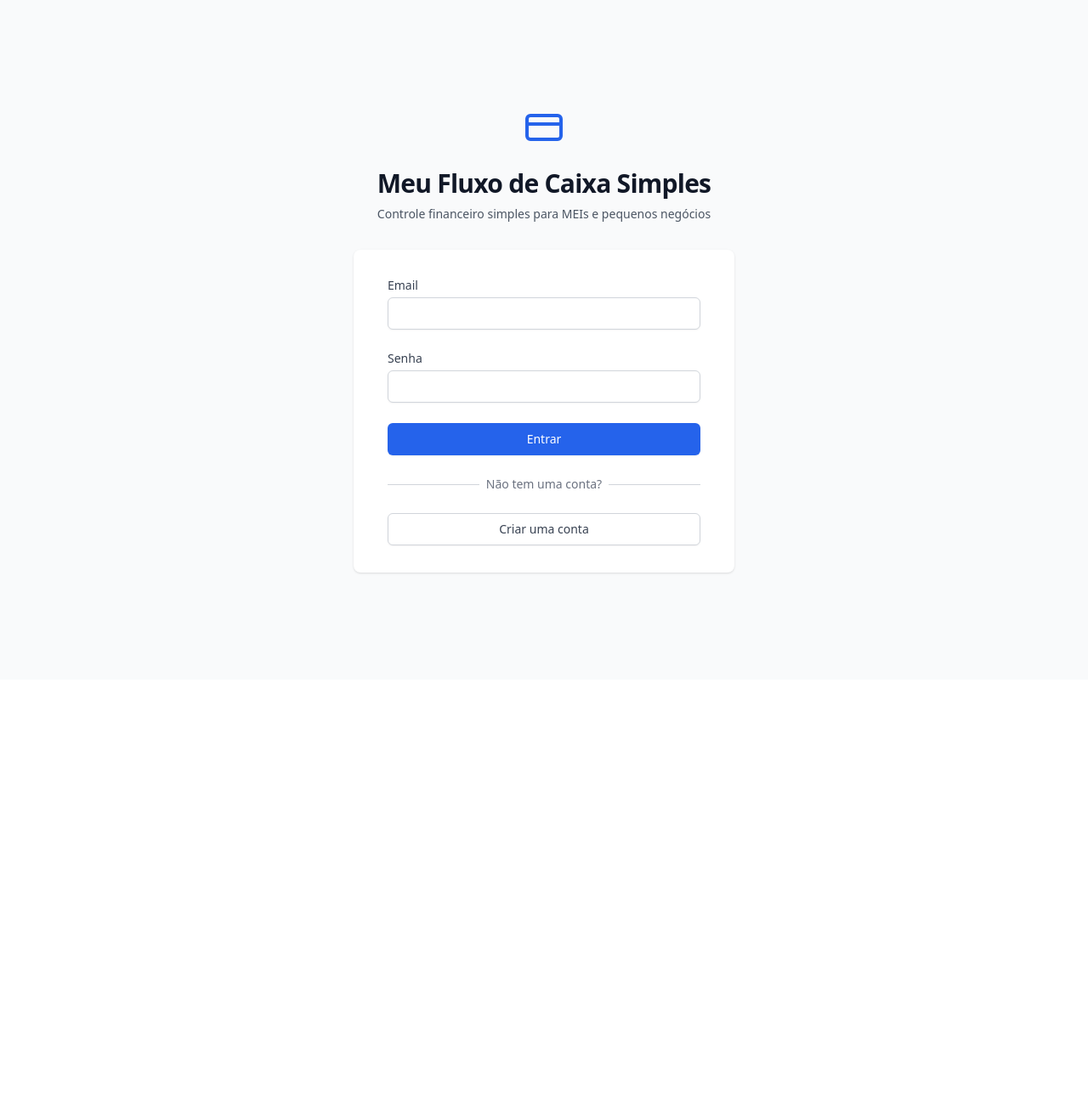
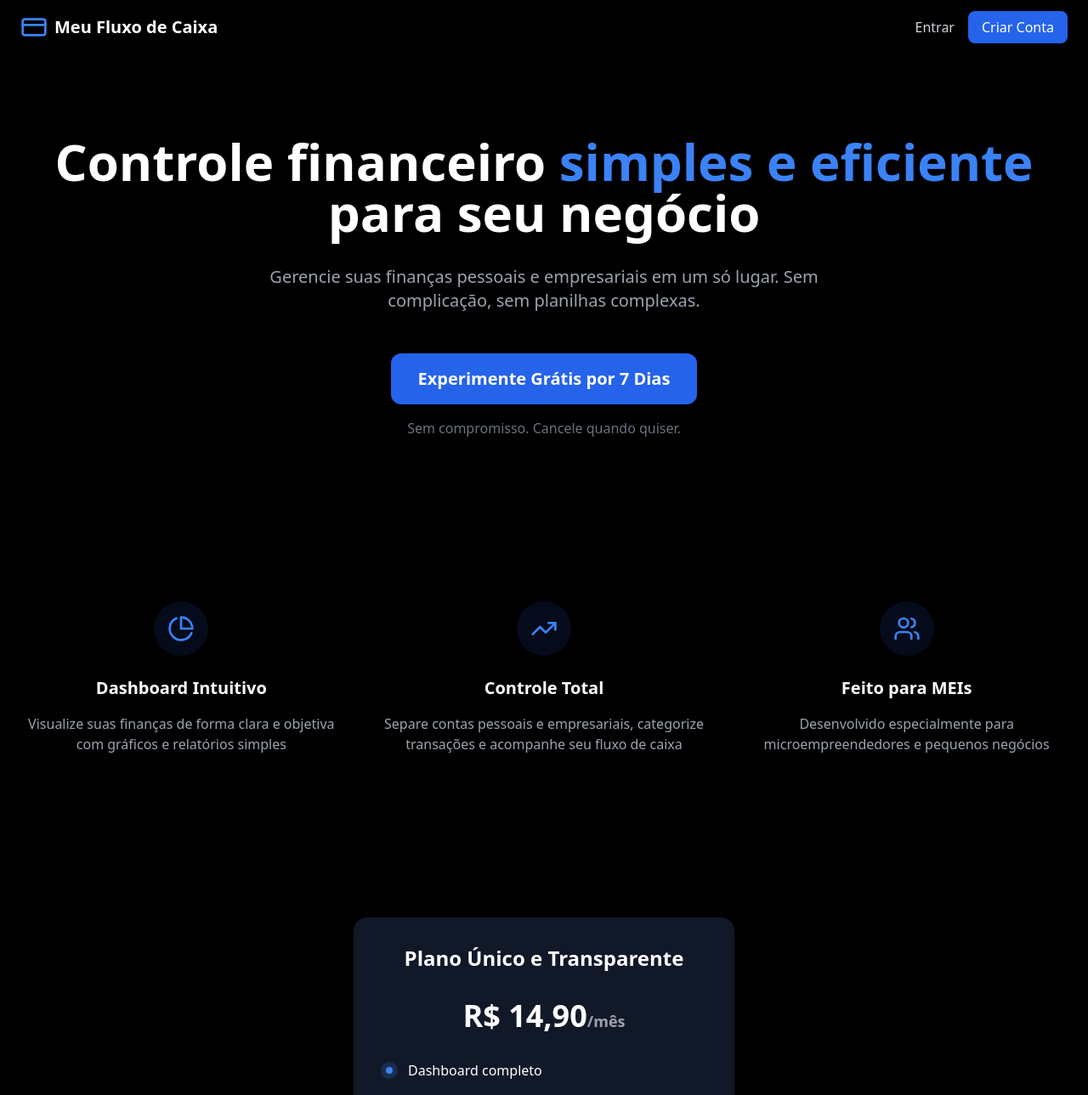
Before and after one commit to FelipeBenedetti/meu-fluxo-de-caixa-simples, a React (Vite) app: page / in a window 1280 px wide. Before the commit this address led to /login. Shown: the top 1289 px of the page at 85% size. Before the commit the page ends 800 px from the top, so only its background shows below. Built offline with nearby package versions, Linux system fonts and the light colour scheme; no server answers.

Commit message:
add homepage

```diff
--- a/src/App.tsx
+++ b/src/App.tsx
@@ -5,6 +5,7 @@ import { SubscriptionProvider } from './contexts/SubscriptionContext';
 import { TransactionProvider } from './contexts/TransactionContext';
 
 import Layout from './components/layout/Layout';
+import HomePage from './pages/HomePage';
 import LoginPage from './pages/LoginPage';
 import RegisterPage from './pages/RegisterPage';
 import DashboardPage from './pages/DashboardPage';
@@ -24,66 +25,48 @@ function App() {
           <TransactionProvider>
             <Toaster position="top-right" />
             <Routes>
+              <Route path="/" element={<HomePage />} />
               <Route path="/login" element={<LoginPage />} />
               <Route path="/register" element={<RegisterPage />} />
               <Route element={<Layout />}>
-                <Route path="/" element={<Navigate to="/dashboard" replace />} />
-                <Route
-                  path="/dashboard"
-                  element={
+                <Route path="/dashboard" element={
                   <ProtectedRoute>
                     <SubscriptionRoute>
                       <DashboardPage />
                     </SubscriptionRoute>
                   </ProtectedRoute>
-                  }
-                />
-                <Route
-                  path="/transactions"
-                  element={
+                } />
+                <Route path="/transactions" element={
                   <ProtectedRoute>
                     <SubscriptionRoute>
                       <TransactionsPage />
                     </SubscriptionRoute>
                   </ProtectedRoute>
-                  }
-                />
-                <Route
-                  path="/transactions/new"
-                  element={
+                } />
+                <Route path="/transactions/new" element={
                   <ProtectedRoute>
                     <SubscriptionRoute>
                       <NewTransactionPage />
                     </SubscriptionRoute>
                   </ProtectedRoute>
-                  }
-                />
-                <Route
-                  path="/categories"
-                  element={
+                } />
+                <Route path="/categories" element={
                   <ProtectedRoute>
                     <SubscriptionRoute>
                       <CategoriesPage />
                     </SubscriptionRoute>
                   </ProtectedRoute>
-                  }
-                />
-                <Route
-                  path="/subscription"
-                  element={
+                } />
+                <Route path="/subscription" element={
                   <ProtectedRoute>
                     <SubscriptionPage />
                   </ProtectedRoute>
-                  }
-                />
-                <Route
-                  path="/profile"
-                  element={
+                } />
+                <Route path="/profile" element={
                   <ProtectedRoute>
                     <ProfilePage />
                   </ProtectedRoute>
-                  }
-                />
+                } />
               </Route>
             </Routes>
           </TransactionProvider>
--- /dev/null
+++ b/src/pages/HomePage.tsx
@@ -0,0 +1,145 @@
+import { Link } from 'react-router-dom';
+import { CreditCard, PieChart, TrendingUp, Users } from 'lucide-react';
+
+const HomePage = () => {
+    return (
+        <div className="min-h-screen bg-black text-white">
+            {/* Navigation */}
+            <nav className="container mx-auto px-6 py-4">
+                <div className="flex justify-between items-center">
+                    <div className="flex items-center">
+                        <CreditCard className="h-8 w-8 text-blue-500" />
+                        <span className="ml-2 text-xl font-bold">Meu Fluxo de Caixa</span>
+                    </div>
+                    <div className="space-x-4">
+                        <Link to="/login" className="text-gray-300 hover:text-white">
+                            Entrar
+                        </Link>
+                        <Link
+                            to="/register"
+                            className="px-4 py-2 rounded-lg bg-blue-600 hover:bg-blue-700 text-white font-medium"
+                        >
+                            Criar Conta
+                        </Link>
+                    </div>
+                </div>
+            </nav>
+
+            {/* Hero Section */}
+            <div className="container mx-auto px-6 py-24 text-center">
+                <h1 className="text-5xl md:text-6xl font-bold mb-8">
+                    Controle financeiro{' '}
+                    <span className="text-blue-500">simples e eficiente</span>
+                    <br />
+                    para seu negócio
+                </h1>
+                <p className="text-xl text-gray-400 mb-12 max-w-2xl mx-auto">
+                    Gerencie suas finanças pessoais e empresariais em um só lugar.
+                    Sem complicação, sem planilhas complexas.
+                </p>
+                <Link
+                    to="/register"
+                    className="inline-block px-8 py-4 text-xl font-bold bg-blue-600 hover:bg-blue-700 rounded-xl shadow-lg transform hover:scale-105 transition-all duration-200"
+                >
+                    Experimente Grátis por 7 Dias
+                </Link>
+                <p className="mt-4 text-gray-500">
+                    Sem compromisso. Cancele quando quiser.
+                </p>
+            </div>
+
+            {/* Features */}
+            <div className="container mx-auto px-6 py-24">
+                <div className="grid grid-cols-1 md:grid-cols-2 lg:grid-cols-3 gap-12">
+                    <div className="text-center">
+                        <div className="bg-blue-900/20 w-16 h-16 rounded-full flex items-center justify-center mx-auto mb-6">
+                            <PieChart className="h-8 w-8 text-blue-500" />
+                        </div>
+                        <h3 className="text-xl font-bold mb-4">Dashboard Intuitivo</h3>
+                        <p className="text-gray-400">
+                            Visualize suas finanças de forma clara e objetiva com gráficos e relatórios simples
+                        </p>
+                    </div>
+                    <div className="text-center">
+                        <div className="bg-blue-900/20 w-16 h-16 rounded-full flex items-center justify-center mx-auto mb-6">
+                            <TrendingUp className="h-8 w-8 text-blue-500" />
+                        </div>
+                        <h3 className="text-xl font-bold mb-4">Controle Total</h3>
+                        <p className="text-gray-400">
+                            Separe contas pessoais e empresariais, categorize transações e acompanhe seu fluxo de caixa
+                        </p>
+                    </div>
+                    <div className="text-center">
+                        <div className="bg-blue-900/20 w-16 h-16 rounded-full flex items-center justify-center mx-auto mb-6">
+                            <Users className="h-8 w-8 text-blue-500" />
+                        </div>
+                        <h3 className="text-xl font-bold mb-4">Feito para MEIs</h3>
+                        <p className="text-gray-400">
+                            Desenvolvido especialmente para microempreendedores e pequenos negócios
+                        </p>
+                    </div>
+                </div>
+            </div>
+
+            {/* Pricing */}
+            <div className="container mx-auto px-6 py-24">
+                <div className="max-w-md mx-auto bg-gray-900 rounded-2xl p-8">
+                    <h2 className="text-2xl font-bold text-center mb-8">Plano Único e Transparente</h2>
+                    <div className="text-center mb-8">
+                        <div className="text-4xl font-bold">
+                            R$ 14,90
+                            <span className="text-lg text-gray-400">/mês</span>
+                        </div>
+                    </div>
+                    <ul className="space-y-4 mb-8">
+                        <li className="flex items-center">
+                            <div className="h-5 w-5 rounded-full bg-blue-500/20 flex items-center justify-center mr-3">
+                                <div className="h-2 w-2 rounded-full bg-blue-500"></div>
+                            </div>
+                            Dashboard completo
+                        </li>
+                        <li className="flex items-center">
+                            <div className="h-5 w-5 rounded-full bg-blue-500/20 flex items-center justify-center mr-3">
+                                <div className="h-2 w-2 rounded-full bg-blue-500"></div>
+                            </div>
+                            Categorias ilimitadas
+                        </li>
+                        <li className="flex items-center">
+                            <div className="h-5 w-5 rounded-full bg-blue-500/20 flex items-center justify-center mr-3">
+                                <div className="h-2 w-2 rounded-full bg-blue-500"></div>
+                            </div>
+                            Contas pessoal e empresa
+                        </li>
+                        <li className="flex items-center">
+                            <div className="h-5 w-5 rounded-full bg-blue-500/20 flex items-center justify-center mr-3">
+                                <div className="h-2 w-2 rounded-full bg-blue-500"></div>
+                            </div>
+                            Relatórios e gráficos
+                        </li>
+                    </ul>
+                    <Link
+                        to="/register"
+                        className="block w-full py-3 text-center font-bold bg-blue-600 hover:bg-blue-700 rounded-xl"
+                    >
+                        Começar Agora
+                    </Link>
+                </div>
+            </div>
+
+            {/* Footer */}
+            <footer className="container mx-auto px-6 py-12 border-t border-gray-800">
+                <div className="flex flex-col md:flex-row justify-between items-center">
+                    <div className="flex items-center mb-4 md:mb-0">
+                        <CreditCard className="h-6 w-6 text-blue-500" />
+                        <span className="ml-2 font-bold">Meu Fluxo de Caixa</span>
+                    </div>
+                    <div className="text-gray-500 text-sm">
+                        © 2025 Meu Fluxo de Caixa Simples. Todos os direitos reservados.
+                    </div>
+                </div>
+            </footer>
+        </div>
+    );
+};
+
+export default HomePage;
```
Lines whose indentation alone changed are shown as unchanged.
